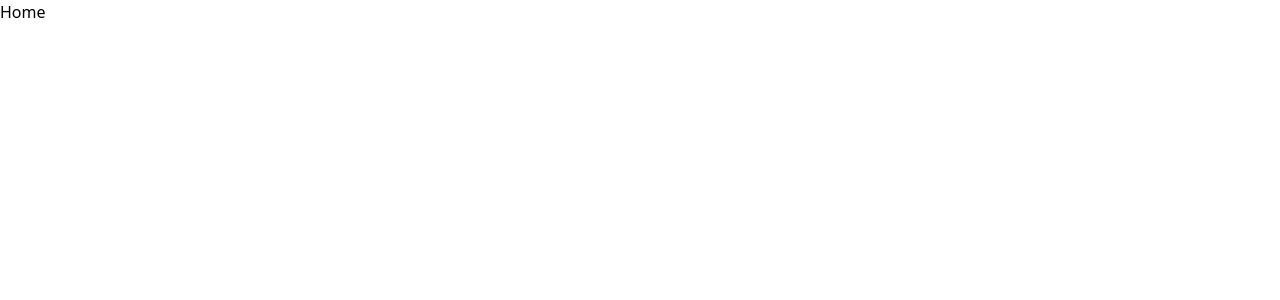
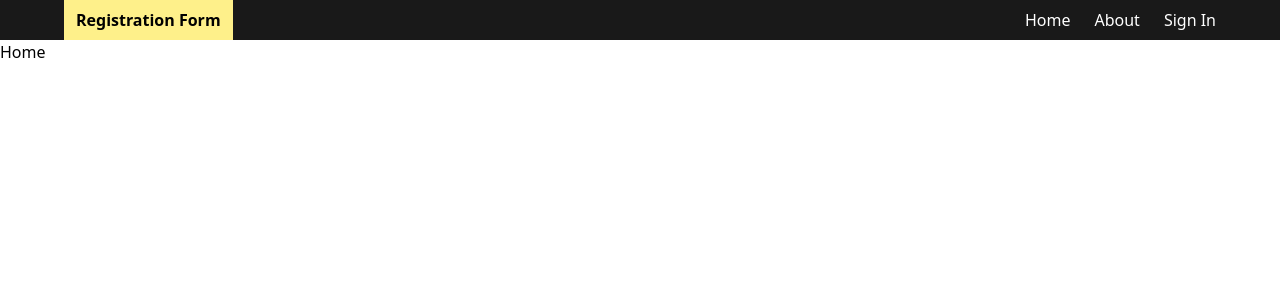
Before and after one commit to NiteshKumarOjha/Registration-form, a React (Vite) app in the folder client/: page / in a window 1280 px wide. Shown: the top 300 px of the page. Built offline with nearby package versions, Linux system fonts and the light colour scheme.

Commit message:
create Header component

```diff
--- a/client/src/App.jsx
+++ b/client/src/App.jsx
@@ -6,9 +6,13 @@ import SignIn from "./pages/SignIn";
 import SignUp from "./pages/SignUp";
 import Profile from "./pages/Profile";
 
+import Header from "./components/Header";
+
 export default function App() {
   return (
     <BrowserRouter>
+      {/* header */}
+      <Header />
       <Routes>
         <Route path="/" element={<Home />} />
         <Route path="/about" element={<About />} />
--- /dev/null
+++ b/client/src/components/Header.jsx
@@ -0,0 +1,28 @@
+import { Link } from "react-router-dom";
+
+export default function Header() {
+  return (
+    <div className="bg-black bg-opacity-90">
+      <div className="flex justify-between items-center max-w-6xl mx-auto h-10">
+        <div className="bg-yellow-200 flex items-center h-full p-3">
+          <Link to="/">
+            <h1 className="font-bold">Registration Form</h1>
+          </Link>
+        </div>
+        <div>
+          <ul className="flex gap-6 text-white">
+            <Link to="/home">
+              <li>Home</li>
+            </Link>
+            <Link to="/about">
+              <li>About</li>
+            </Link>
+            <Link to="/sign-in">
+              <li>Sign In</li>
+            </Link>
+          </ul>
+        </div>
+      </div>
+    </div>
+  );
+}
```
